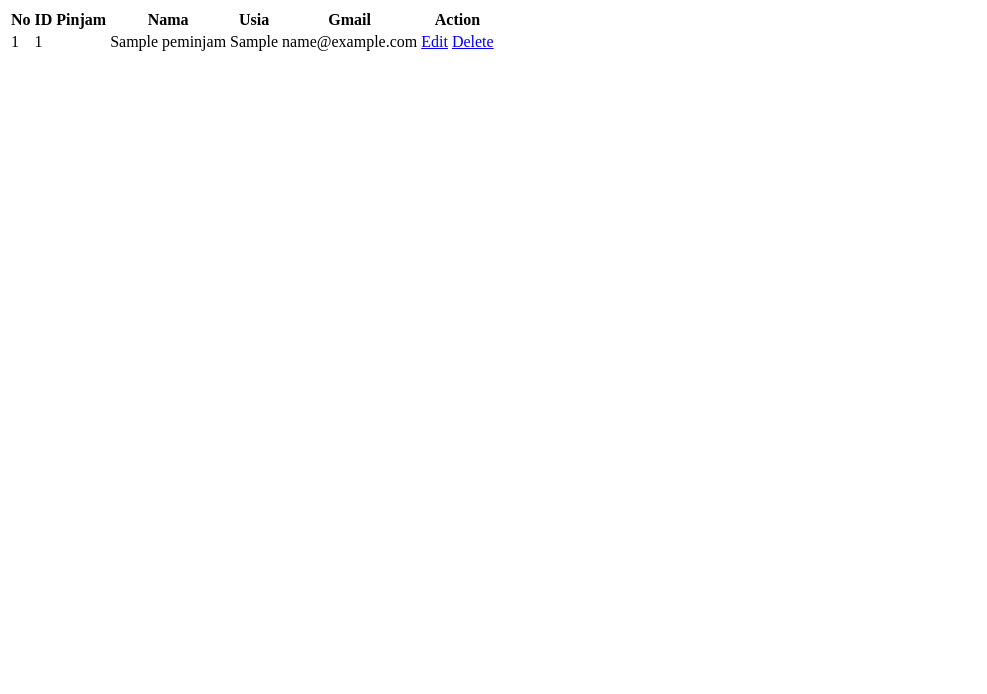
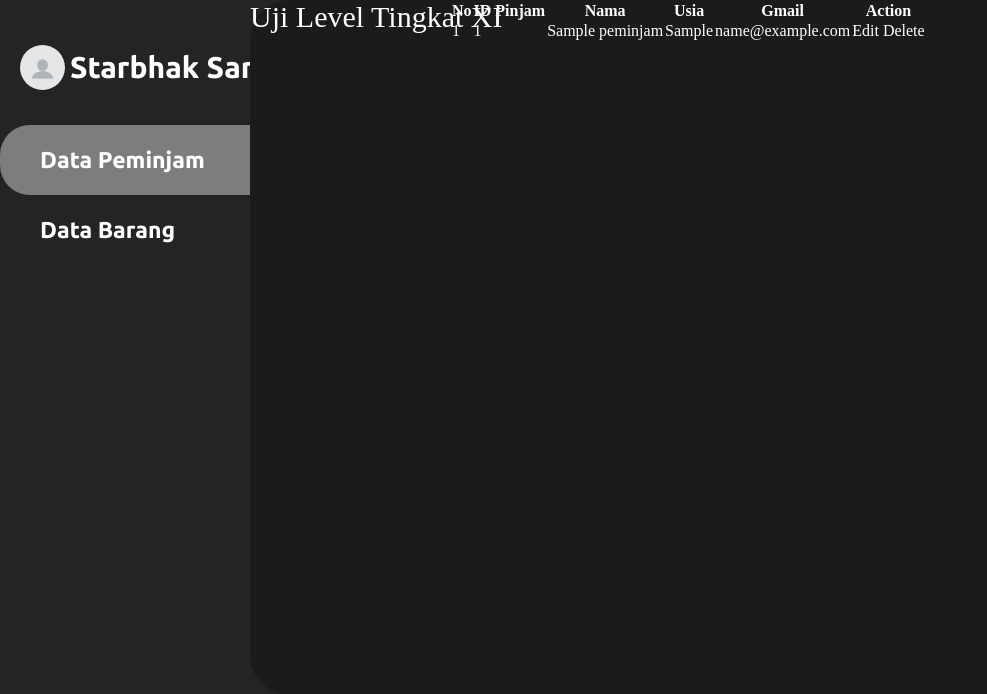
Before and after one commit to tsaqifmaulana444/sarprasujilevel, a PHP site: page / in a window 1280 px wide. Shown: the top 694 px of the page, without its empty margins (0-987 px from the left). Run offline with PHP 8.4, Linux system fonts and the light colour scheme; tables that the repository leaves empty or names only in its code hold one stand-in row (values such as "Sample post").

Commit message:
add sidebar

```diff
--- a/index.php
+++ b/index.php
@@ -9,9 +9,37 @@ include 'conn.php'
     <meta http-equiv="X-UA-Compatible" content="IE=edge">
     <meta name="viewport" content="width=device-width, initial-scale=1.0">
     <title>Data Peminjam - Starbhak Sarpras</title>
-    <link rel="stylesheet" href="style.css">
+    <link rel="preconnect" href="https://fonts.googleapis.com">
+    <link rel="preconnect" href="https://fonts.gstatic.com" crossorigin>
+    <link href="https://fonts.googleapis.com/css2?family=Roboto:wght@300;400;700&family=Ubuntu:wght@300;400;700&display=swap" rel="stylesheet">
+    <style>
+        <?php include 'style.css';?>
+    </style>
 </head>
 <body>
+    <div class="sidebar">
+        <div class="logo">
+            <img src="blank-profile-picture-973460_1280.jpg" alt="">
+            <h1>Starbhak Sarpras</h1>
+        </div>
+        <div class="list">
+            <ul>
+                <div>
+                    <li>
+                        <a href="">Data Peminjam</a>
+                    </li>
+                </div>
+                <div>
+                    <li>
+                        <a href="">Data Barang</a>
+                    </li>
+                </div>
+            </ul>
+        </div>
+    </div>
+    <div class="content">
+        <p id="wm">Uji Level Tingkat XI</p>
+        <div class="table">
             <table>
                 <tr>
                     <th>No</th>
@@ -40,5 +68,7 @@ include 'conn.php'
                 }
                 ?>
             </table>
+        </div>
+    </div>
 </body>
 </html>
--- a/style.css
+++ b/style.css
@@ -0,0 +1,94 @@
+*{
+    margin: 0;
+    padding: 0;
+    text-decoration: none;
+    color: #fff;
+}
+
+body{
+    overflow-x: hidden;
+    background-color: #242424;
+}
+
+.sidebar{
+    position: fixed;
+    width: 450px;
+    height: 1000px;
+    background-color: #242424;
+    font-family: 'Ubuntu', sans-serif;
+    font-weight: 400;
+}
+
+.sidebar .logo{
+    display: flex;
+    position: relative;
+    top: 45px;
+    left: 20px;
+    font-size: 15px;
+    align-items: center;
+    background-color: transparent;
+}
+
+.sidebar .logo img{
+    width: 45px;
+    height: 45px;
+    border-radius: 90px;
+    box-sizing: border-box;
+}
+ .sidebar .logo h1{
+    margin-left: 5px;
+ }
+
+
+.sidebar .list ul div:first-child,
+.sidebar .list ul div:nth-child(2){
+    list-style: none;
+    position: relative;
+    top: 80px;
+    height: 70px;
+    display: flex;
+    align-items: center;
+    font-size: 23px;
+    font-weight: 700;
+    padding-left: 40px;
+    box-sizing: border-box;
+}
+
+.sidebar .list ul div:first-child{
+    background-color: #7d7d7d;
+    border-radius: 30px 0 0 30px;
+}
+
+.sidebar .list ul div:first-child li a:hover{
+    padding-left: 20px;
+    box-sizing: border-box;
+    transition: 0.3s;
+}
+
+.sidebar .list ul div:last-child li a:hover{
+    padding-left: 20px;
+    box-sizing: border-box;
+    transition: 0.3s;
+}
+
+.table{
+    position: absolute;
+    top: 0;
+    left: 200px;
+}
+.content{
+    width: 1030px;
+    height: 695px;
+    position: relative;
+    float: right;
+    background-color: #1b1b1b;
+    border-radius: 40px 0 0 40px;
+}
+
+.content #wm{
+    font-size: 30px;
+}
+
+/* font-family: 'Roboto', sans-serif;
+font-family: 'Ubuntu', sans-serif;
+Roboto:wght@300;400;700&family=Ubuntu:wght@300;400;700&*/
```
Also changed, not shown: create.html (added). Lines whose indentation alone changed are shown as unchanged.
